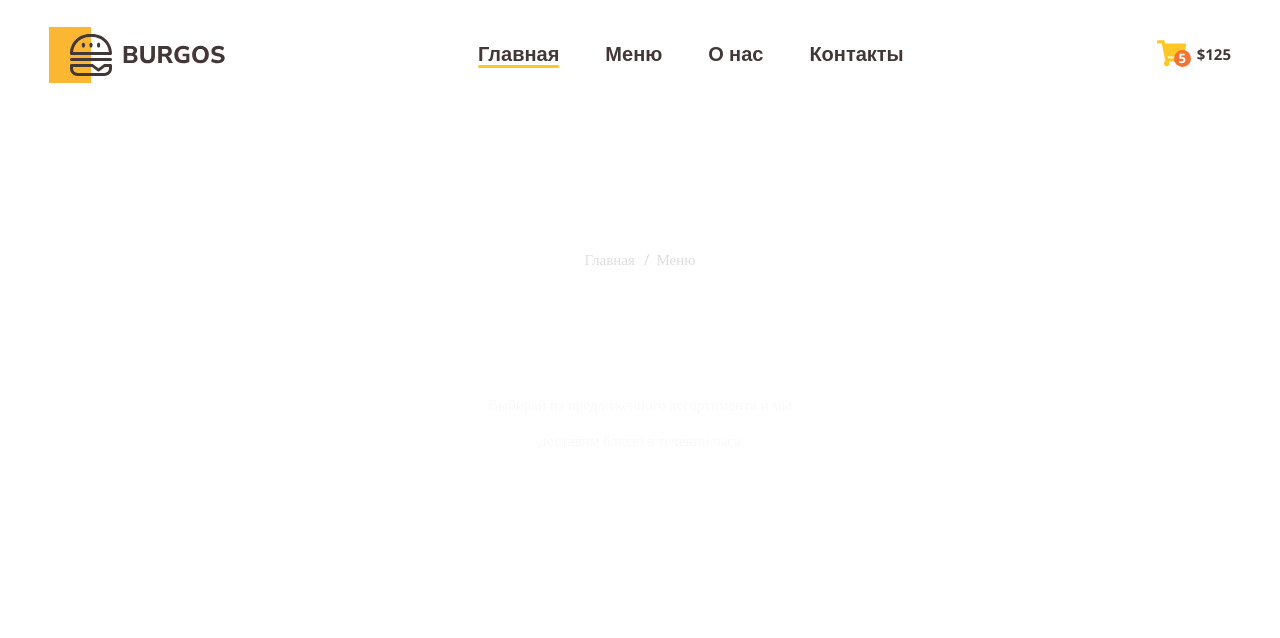
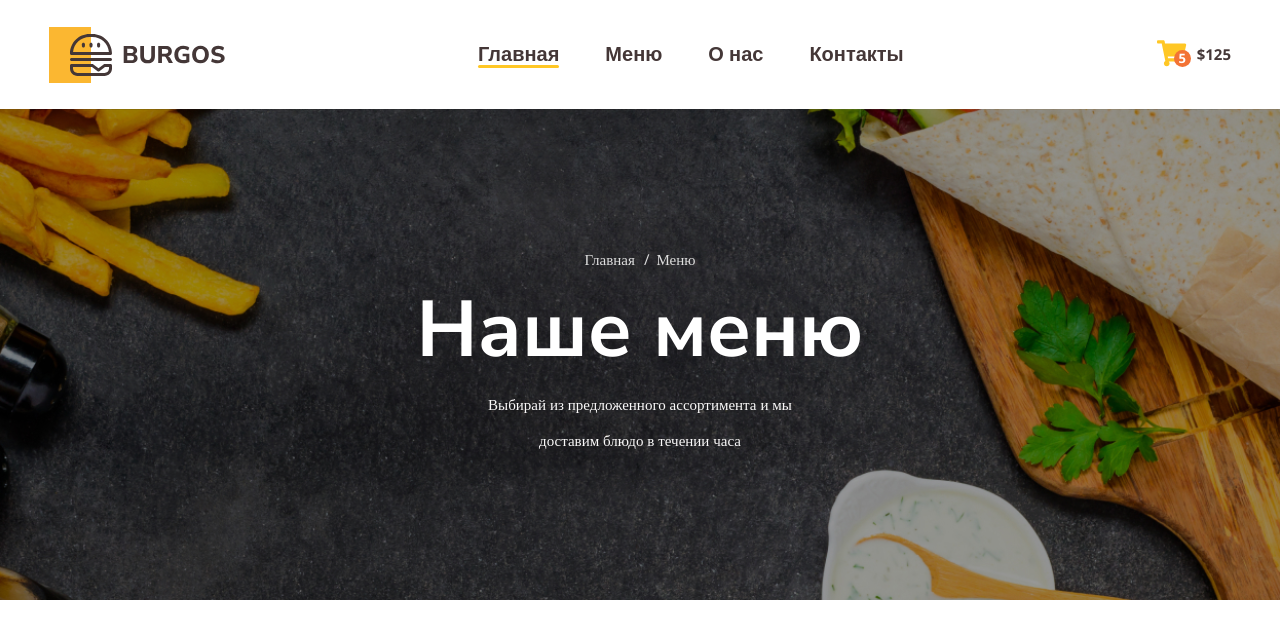
Before and after one commit to yulia200389/module01-burger, a plain HTML site: page index.html in a window 1280 px wide. Drawn offline with nearby package versions, Linux system fonts and the light colour scheme.

Commit message:
Update main.css

```diff
--- a/styles/main.css
+++ b/styles/main.css
@@ -80,7 +80,7 @@ body {
 .bg {
     text-align: center;
     color: white;
-    background-image: url(image/bg.jpg);
+    background-image: url(../image/bg.jpg);
     background-size: cover;
     background-position: center center;
     padding: 142px 0;
```
